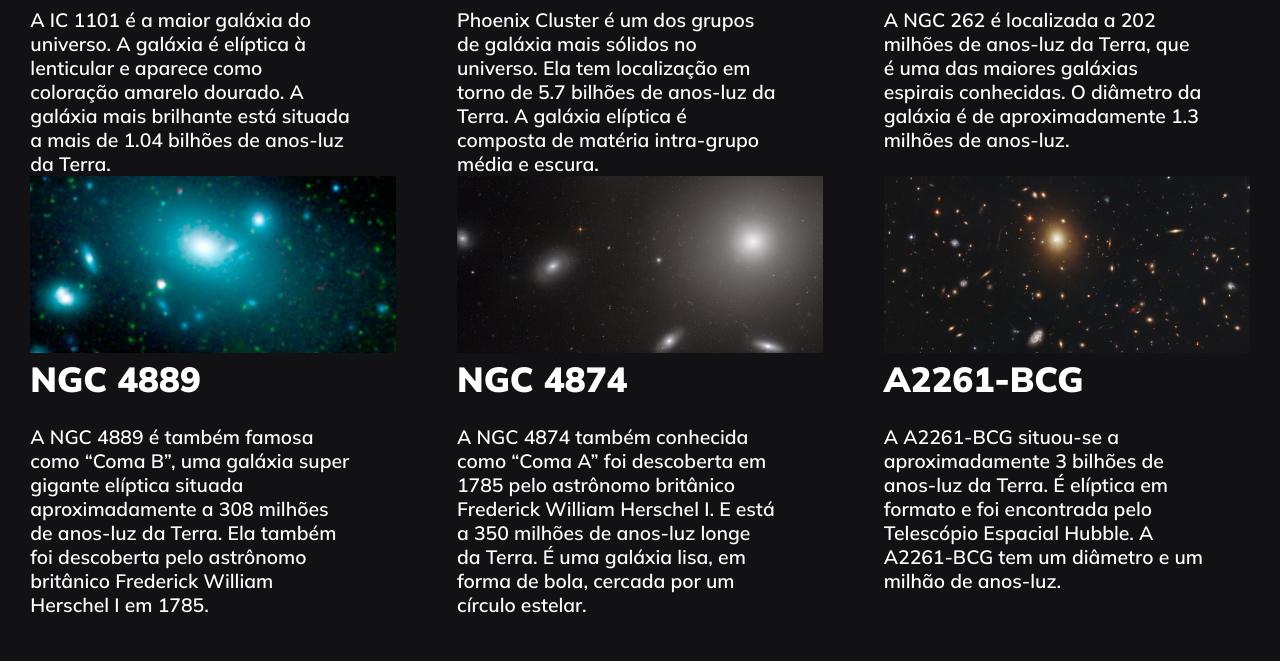
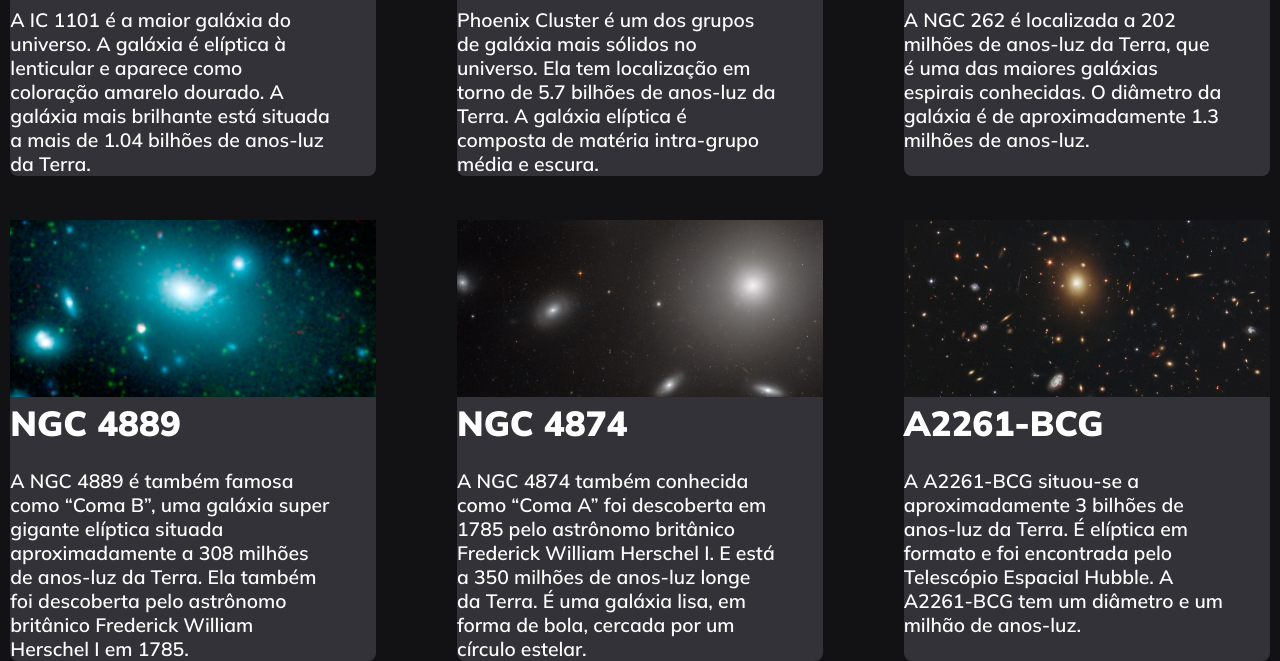
Before and after one commit to isabellamiirandam/galaxies, a plain HTML site: page index.html in a window 1280 px wide. Shown: the part 610-1271 px from the top of the page. Before the commit the page ends 1227 px from the top, so only its background shows below. Drawn offline with Linux system fonts and the light colour scheme.

Commit message:
adicionando propriedades column-gap e row-gap

```diff
--- a/style.css
+++ b/style.css
@@ -27,6 +27,8 @@ header p {
   display: grid;
   grid-template-columns: repeat(3, 1fr);
   justify-items: center;
+  column-gap: 3.75rem;
+  row-gap: 2.75rem;
 }
 
 .card h2 {
@@ -44,3 +46,17 @@ header p {
   font-size: 1.21rem;
   color: #ffffff;
 }
+
+.ic1101,
+.phoenix-cluster,
+.ngc262,
+.ngc4889,
+.ngc4874,
+.a2261bcg {
+  background-color: #323238;
+  border-radius: 8px;
+}
+
+.card img:hover {
+  transform: scale(1.4);
+}
```
